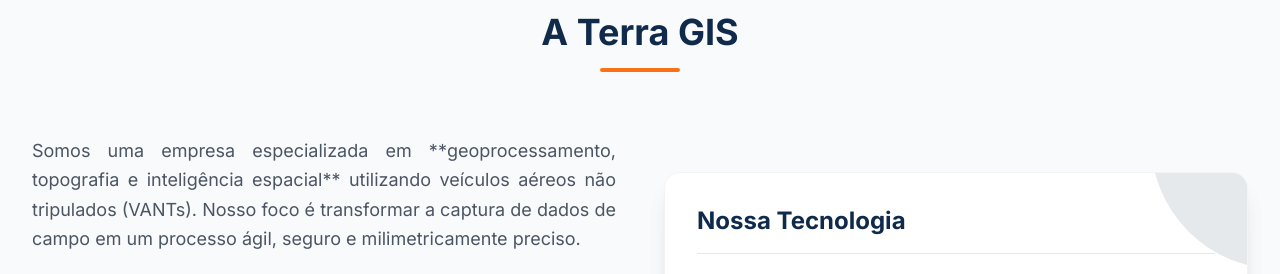
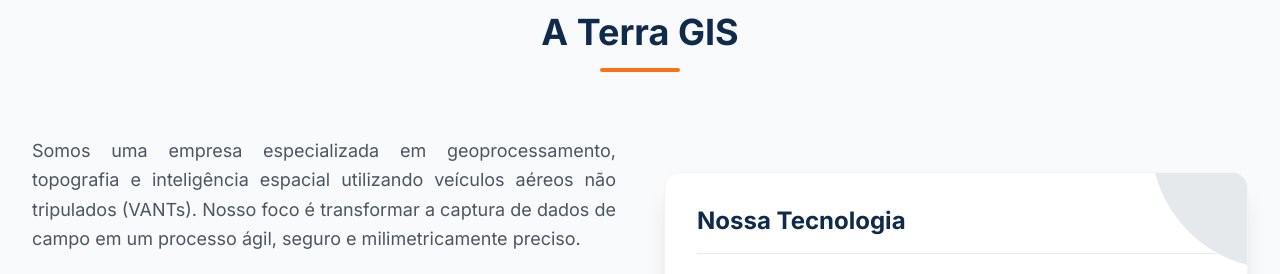
Before and after one commit to FelipeAM96/TerraGIS, a plain HTML site: page index.html in a window 1280 px wide. Shown: the part 920-1194 px from the top of the page. Drawn offline with nearby package versions, Linux system fonts and the light colour scheme.

Commit message:
Update index.html

```diff
--- a/index.html
+++ b/index.html
@@ -216,7 +216,7 @@
             <div class="grid md:grid-cols-2 gap-12 items-center">
                 <div class="space-y-6">
                     <p class="text-lg text-gray-600 leading-relaxed text-justify">
-                        Somos uma empresa especializada em **geoprocessamento, topografia e inteligência espacial** utilizando veículos aéreos não tripulados (VANTs). Nosso foco é transformar a captura de dados de campo em um processo ágil, seguro e milimetricamente preciso.
+                        Somos uma empresa especializada em geoprocessamento, topografia e inteligência espacial utilizando veículos aéreos não tripulados (VANTs). Nosso foco é transformar a captura de dados de campo em um processo ágil, seguro e milimetricamente preciso.
                     </p>
                     <p class="text-lg text-gray-600 leading-relaxed text-justify">
                         Através da fotogrametria moderna, entregamos modelos digitais e mapas que fundamentam tomadas de decisão na engenharia civil, mineração, agricultura de precisão e gestão ambiental, reduzindo custos e aumentando a eficiência dos projetos dos nossos clientes.
```
